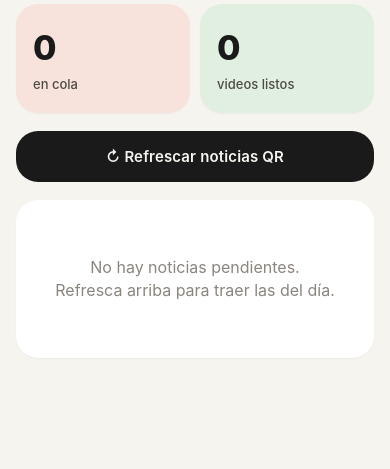
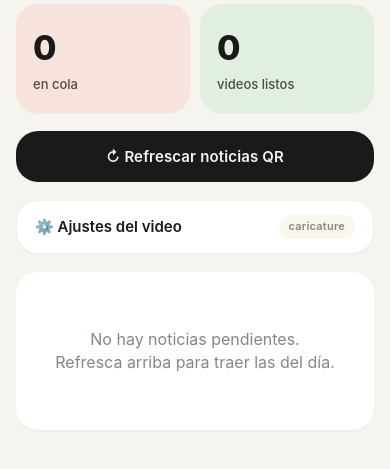
Before and after one commit to mstillekens/newsviral-pro, a FastAPI app: page / in a window 390 px wide. Shown: the part 233-702 px from the top of the page. Run offline with FastAPI, Linux system fonts and the light colour scheme.

Commit message:
feat(phase15): webapp con panel de Ajustes (style/lipsync/vertical) sin terminal
El usuario quiere probar las features (estilo, lip-sync, vertical) desde el
cel sin SSHar al Mac mini. Solución: panel de Ajustes en la página
principal de la webapp.

webapp/server.py:
- run_video_pipeline lee per-job options del item_dict (campo _options).
- /decide snapshot las settings actuales al momento del tap Sí, las stuffa
  en el job y las pasa al worker — así toggle entre dispatches no
  contamina jobs en cola.
- POST /settings (form action) persiste {style, lipsync, vertical} en
  state.json. Auth-protected.
- Anchor portrait injection movida de news_viral_pro al webapp también
  (function _inject_anchor_portrait_for) → todos los jobs de la webapp
  ahora obtienen ancla consistente y voz por género.
- pick_voice_id_for(anchor, env) → voz hombre/mujer correcta automática.

webapp/templates/index.html:
- <details><summary>⚙️ Ajustes del video</summary>  collapsible card
  bajo el botón Refrescar. Pills compactas con los flags activos en el
  summary, sin abrir el detail.
- Form: <select> de estilo (5 opciones), 2 toggles (lipsync, vertical),
  botón Guardar. Submit → POST /settings.

webapp/static/app.css:
- Estilos del details panel: pills tipo Apple para los flags activos,
  toggles con checkbox grande y accent color del brand, select pill.
  Diseño mobile-first, ~80 líneas de CSS.

Smoke test: GET / pinta el panel con valores actuales, POST /settings
persiste, state.json refleja {style, lipsync, vertical}.

UX completo:
1. Abres webapp en cel
2. Tocas ⚙️ Ajustes
3. Eliges 'documentary' + check lip-sync + check vertical
4. Guardar
5. Refrescar noticias QR
6. Tap ✓ Generar en una nota
7. Esperas ~5 min (~.72 si vertical+lipsync)
8. Vas a /videos → reproduces inline en el cel

```diff
--- a/webapp/server.py
+++ b/webapp/server.py
@@ -51,7 +51,7 @@ from script_writer import ScriptWriter
 from replicate_orchestrator import ReplicateConfig, ReplicateOrchestrator
 from video_compositor import BrandingConfig, VideoCompositor
 from run_logger import RunLogger
-from brand_style import STYLE_VARIANTS, ANCHORS, anchor_for
+from brand_style import STYLE_VARIANTS, ANCHORS, anchor_for, pick_voice_id_for
 
 
 logging.basicConfig(
@@ -127,6 +127,34 @@ def update_state(mutator) -> Dict[str, Any]:
 GEN_LOCK = asyncio.Lock()  # serialize Replicate-heavy work
 
 
+def _env_flag(key: str) -> bool:
+    """Read a boolean-ish env var. Accepts 1/true/yes/on (case-insensitive)."""
+    return os.environ.get(key, "").strip().lower() in ("1", "true", "yes", "on")
+
+
+def _env_default_style() -> str:
+    return os.environ.get("WEBAPP_STYLE", "caricature")
+
+
+def _inject_anchor_portrait_for(prompts: Dict[str, Any], anchor_id: str) -> None:
+    """Attach the cached portrait URL to scenes 1 and 3 so FLUX gets skipped
+    for the anchor scenes and the character stays visually consistent."""
+    path = ROOT / "anchor_portraits" / "manifest.json"
+    if not path.exists():
+        return
+    try:
+        manifest = json.loads(path.read_text())
+    except Exception:
+        return
+    entry = manifest.get(anchor_id)
+    url = (entry or {}).get("url")
+    if not url:
+        return
+    for key in ("escena_1", "escena_3"):
+        if key in prompts and isinstance(prompts[key], dict):
+            prompts[key]["anchor_portrait_url"] = url
+
+
 async def run_video_pipeline(job_id: str, item_dict: Dict[str, Any]) -> None:
     """Run script → Replicate → compose for one news item."""
     item = NewsItem(**{k: v for k, v in item_dict.items() if k in NewsItem.__dataclass_fields__})
@@ -136,33 +164,51 @@ async def run_video_pipeline(job_id: str, item_dict: Dict[str, Any]) -> None:
         s["jobs"][job_id]["started"] = datetime.now().isoformat()
     update_state(mark_started)
 
+    # Per-job options — read at job dispatch time so the user can change them
+    # via the webapp settings form (or .env) and the very next job picks up
+    # the new values without restarting the service.
+    opts = item_dict.get("_options", {}) or {}
+    style_name = (opts.get("style") or _env_default_style()).strip() or "caricature"
+    if style_name not in STYLE_VARIANTS:
+        style_name = "caricature"
+    use_lipsync = bool(opts.get("lipsync", _env_flag("WEBAPP_LIPSYNC")))
+    use_vertical = bool(opts.get("vertical", _env_flag("WEBAPP_VERTICAL")))
+
     async with GEN_LOCK:
         try:
             anchor = anchor_for(f"{item.title}\n{item.snippet}\n{item.body}")
-            writer = ScriptWriter(model="claude-haiku-4-5", style="caricature")
+            writer = ScriptWriter(model="claude-haiku-4-5", style=style_name)
             script = await asyncio.to_thread(writer.write, item, anchor)
 
             prompts = dict(script.scenes)
+            # Anchor portrait → scenes 1 and 3 (kept consistent across runs).
+            _inject_anchor_portrait_for(prompts, anchor.id)
+
             # ref-image enrichment for scene 2
             if "escena_2" in prompts and item.url:
                 ref = await asyncio.to_thread(find_reference_image, item.url)
                 if ref:
                     prompts["escena_2"]["reference_image_url"] = ref.url
 
-            vid = os.environ.get("MINIMAX_VOICE_ID", "")
-            if vid:
-                prompts["voice_params"] = {"voice_id": vid, "language_boost": "Spanish"}
+            # Gender-matched voice (with optional cloned override).
+            voice_id = pick_voice_id_for(anchor, dict(os.environ))
+            prompts["voice_params"] = {"voice_id": voice_id, "language_boost": "Spanish"}
 
             orch = ReplicateOrchestrator(ReplicateConfig(
                 api_token=os.environ["REPLICATE_API_TOKEN"],
                 enable_video=True,
+                enable_lip_sync=use_lipsync,
+                video_aspect_ratio="9:16" if use_vertical else "16:9",
             ))
             elementos = await orch.orchestrate_parallel(prompts)
             if not await orch.validate_outputs(elementos):
                 raise RuntimeError("validate_outputs failed")
 
             compositor = VideoCompositor(
-                BrandingConfig(colors={"primary": "#235B4E", "accent": "#9F2241", "bg": "#000000"}),
+                BrandingConfig(
+                    colors={"primary": "#235B4E", "accent": "#9F2241", "bg": "#000000"},
+                    vertical=use_vertical,
+                ),
                 news_title=item.title,
                 news_source=item.source,
                 anchor=anchor,
@@ -272,6 +318,8 @@ async def index(request: Request, _: None = Depends(require_auth)):
     decisions = state.get("decisions", {})
     # Show only items the user hasn't decided on yet.
     pending = [i for i in items if i["url"] not in decisions]
+    # Current generation settings — read from session state with env fallback.
+    settings = state.get("settings", {}) or {}
     return templates.TemplateResponse("index.html", {
         "request": request,
         "pending": pending,
@@ -279,7 +327,31 @@ async def index(request: Request, _: None = Depends(require_auth)):
         "decided": len(decisions),
         "queue_size": sum(1 for j in state.get("jobs", {}).values() if j["status"] in ("queued", "running")),
         "videos_ready": sum(1 for j in state.get("jobs", {}).values() if j["status"] == "done"),
+        "style_options": list(STYLE_VARIANTS.keys()),
+        "current_style": settings.get("style", _env_default_style()),
+        "current_lipsync": settings.get("lipsync", _env_flag("WEBAPP_LIPSYNC")),
+        "current_vertical": settings.get("vertical", _env_flag("WEBAPP_VERTICAL")),
     })
+
+
+@app.post("/settings", response_class=RedirectResponse)
+async def update_settings(
+    request: Request,
+    _: None = Depends(require_auth),
+    style: str = Form("caricature"),
+    lipsync: str = Form(""),    # "on" or ""
+    vertical: str = Form(""),
+):
+    """Persist generation settings so subsequent /decide calls pick them up."""
+    new_style = style if style in STYLE_VARIANTS else "caricature"
+    def mut(state):
+        state["settings"] = {
+            "style": new_style,
+            "lipsync": lipsync == "on",
+            "vertical": vertical == "on",
+        }
+    update_state(mut)
+    return RedirectResponse(url="/", status_code=303)
 
 
 @app.post("/refresh", response_class=RedirectResponse)
@@ -334,6 +406,14 @@ async def decide(
 
     if accepted:
         job_id = uuid.uuid4().hex[:10]
+        # Snapshot the user's current settings so this specific job uses them
+        # even if the user toggles them between dispatching and execution.
+        current_settings = state.get("settings", {}) or {}
+        item_with_opts = {**item_data, "_options": {
+            "style": current_settings.get("style", _env_default_style()),
+            "lipsync": current_settings.get("lipsync", _env_flag("WEBAPP_LIPSYNC")),
+            "vertical": current_settings.get("vertical", _env_flag("WEBAPP_VERTICAL")),
+        }}
 
         def mut_with_job(s):
             mut(s)
@@ -347,13 +427,14 @@ async def decide(
                 "started": None,
                 "finished": None,
                 "created": datetime.now().isoformat(),
+                "options": item_with_opts["_options"],
             }
             s["job_order"].insert(0, job_id)
         update_state(mut_with_job)
 
         # Fire-and-forget background job. The asyncio lock inside ensures only
         # one heavy job runs at a time.
-        background_tasks.add_task(run_video_pipeline, job_id, item_data)
+        background_tasks.add_task(run_video_pipeline, job_id, item_with_opts)
     else:
         update_state(mut)
 
--- a/webapp/static/app.css
+++ b/webapp/static/app.css
@@ -172,6 +172,101 @@ p { margin: 6px 0; }
   transition: transform 100ms ease, background 120ms ease;
 }
 .refresh button:active { transform: scale(0.98); background: var(--ink-2); }
+
+/* ---------- Settings panel ---------- */
+
+.settings {
+  background: var(--surface);
+  border-radius: var(--r-card);
+  padding: 14px 18px;
+  margin-bottom: 18px;
+  border: 1px solid var(--border);
+  box-shadow: var(--shadow-sm);
+}
+.settings summary {
+  cursor: pointer;
+  list-style: none;
+  display: flex;
+  align-items: center;
+  justify-content: space-between;
+  gap: 10px;
+  font-weight: 600;
+  font-size: 15px;
+  color: var(--ink);
+}
+.settings summary::-webkit-details-marker { display: none; }
+.settings-tags {
+  display: flex;
+  gap: 6px;
+  flex-wrap: wrap;
+}
+.tag {
+  background: var(--surface-2);
+  color: var(--ink-3);
+  font-size: 11px;
+  font-weight: 600;
+  letter-spacing: 0.02em;
+  padding: 4px 10px;
+  border-radius: var(--r-pill);
+}
+.tag.on {
+  background: var(--ok-soft);
+  color: var(--ok);
+}
+.settings-form {
+  margin-top: 14px;
+  display: grid;
+  gap: 12px;
+}
+.settings-form label {
+  display: block;
+  font-size: 14px;
+  color: var(--ink-2);
+}
+.settings-form select {
+  margin-top: 6px;
+  width: 100%;
+  padding: 12px 14px;
+  border-radius: var(--r-inner);
+  border: 1px solid var(--border);
+  background: var(--surface-2);
+  font-size: 15px;
+  font-family: inherit;
+  color: var(--ink);
+}
+.settings-form .toggle {
+  display: flex;
+  align-items: flex-start;
+  gap: 12px;
+  background: var(--surface-2);
+  padding: 12px 14px;
+  border-radius: var(--r-inner);
+  cursor: pointer;
+}
+.settings-form .toggle input {
+  margin-top: 2px;
+  width: 20px;
+  height: 20px;
+  accent-color: var(--primary);
+  cursor: pointer;
+  flex-shrink: 0;
+}
+.settings-form .toggle span {
+  flex: 1;
+  font-size: 14px;
+  color: var(--ink-2);
+}
+.settings-form button {
+  background: var(--primary);
+  color: white;
+  border: 0;
+  padding: 14px;
+  font-size: 15px;
+  font-weight: 600;
+  border-radius: var(--r-inner);
+  cursor: pointer;
+}
+.settings-form button:active { transform: scale(0.98); }
 
 /* ---------- News cards ---------- */
 
--- a/webapp/templates/index.html
+++ b/webapp/templates/index.html
@@ -12,6 +12,36 @@
 <form action="/refresh" method="post" class="refresh">
   <button type="submit">↻ Refrescar noticias QR</button>
 </form>
+
+<details class="settings">
+  <summary>
+    ⚙️ Ajustes del video
+    <span class="settings-tags">
+      <span class="tag">{{ current_style }}</span>
+      {% if current_lipsync %}<span class="tag on">lip-sync</span>{% endif %}
+      {% if current_vertical %}<span class="tag on">9:16</span>{% endif %}
+    </span>
+  </summary>
+  <form action="/settings" method="post" class="settings-form">
+    <label>Estilo visual
+      <select name="style">
+        {% for s in style_options %}
+        <option value="{{ s }}" {% if s == current_style %}selected{% endif %}>{{ s }}</option>
+        {% endfor %}
+      </select>
+    </label>
+    <label class="toggle">
+      <input type="checkbox" name="lipsync" value="on" {% if current_lipsync %}checked{% endif %}>
+      <span>Lip-sync (+$0.10/video) — boca se mueve con la voz</span>
+    </label>
+    <label class="toggle">
+      <input type="checkbox" name="vertical" value="on" {% if current_vertical %}checked{% endif %}>
+      <span>Vertical 9:16 — para Reels/TikTok/celular</span>
+    </label>
+    <button type="submit">Guardar ajustes</button>
+    <p class="hint">Los próximos videos que generes usarán estos ajustes.</p>
+  </form>
+</details>
 
 {% if not pending %}
   <p class="empty">No hay noticias pendientes.<br>Refresca arriba para traer las del día.</p>
```
